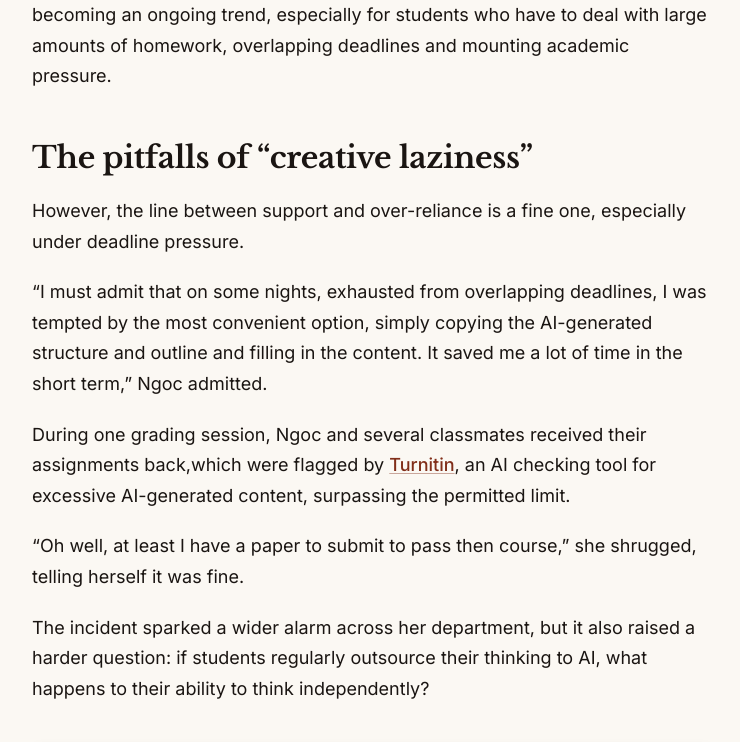
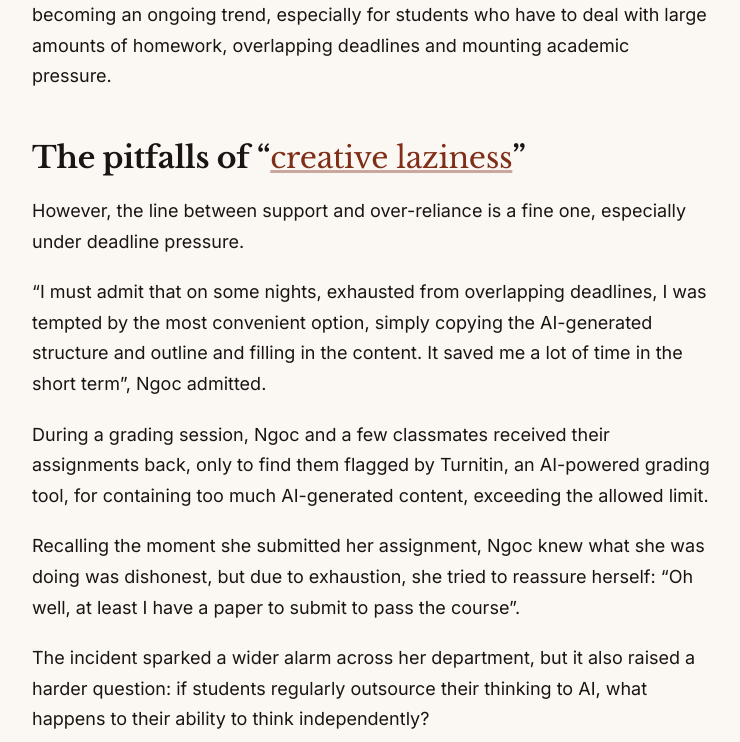
Before and after one commit to unemploydev74/newpaper-website, a Next.js app: page / in a window 1280 px wide. Shown: the part 2040-2782 px from the top of the page, without its empty margins (56-796 px from the left). Built offline with nearby package versions, Linux system fonts and the light colour scheme.

Commit message:
change content

```diff
--- a/components/article-body.tsx
+++ b/components/article-body.tsx
@@ -37,8 +37,8 @@ export function ArticleBody() {
           </span>
           anoi, late at night, a third-year double-major student in English
           Linguistics and International Communication, Minh Ngoc, stared at a
-          blank Word document. She had a final project assignment, and{" "}
-          <Hyperlink href="https://shorturl.at/FKj2L">ChatGPT</Hyperlink> blinked on her screen,
+          blank Word document. She had a final project assignment, and
+          ChatGPT blinked on her screen,
           seemingly ready to write it in seconds, yet Minh Ngoc hesitated.
         </p>
         <p>
@@ -82,7 +82,7 @@ export function ArticleBody() {
 
       {/* Section 2 */}
       <h2 className="mt-12 scroll-mt-24 font-serif text-[1.75rem] font-bold leading-[1.2] tracking-[-0.01em] text-foreground md:text-3xl">
-        The pitfalls of &ldquo;creative laziness&rdquo;
+        The pitfalls of &ldquo;<Hyperlink href="">creative laziness</Hyperlink>&rdquo;
       </h2>
       <div className="mt-5 space-y-5 text-base leading-[1.7] text-foreground md:text-lg">
         <p>
@@ -93,18 +93,18 @@ export function ArticleBody() {
           &ldquo;I must admit that on some nights, exhausted from overlapping
           deadlines, I was tempted by the most convenient option, simply
           copying the AI-generated structure and outline and filling in the
-          content. It saved me a lot of time in the short term,&rdquo; Ngoc
+          content. It saved me a lot of time in the short term&rdquo;, Ngoc
           admitted.
         </p>
         <p>
-          During one grading session, Ngoc and several classmates received their
-          assignments back,which were flagged by {" "}
-          <Hyperlink href="https://shorturl.at/cwhEI">Turnitin</Hyperlink>, an AI checking tool for
-          excessive AI-generated content, surpassing the permitted limit.
+          During a grading session, Ngoc and a few classmates received their
+          assignments back, only to find them flagged by Turnitin, an AI-powered
+          grading tool, for containing too much AI-generated content, exceeding
+          the allowed limit.
         </p>
-        <p>
-          &ldquo;Oh well, at least I have a paper to submit to pass then
-          course,&rdquo; she shrugged, telling herself it was fine.
+        <p>Recalling the moment she submitted her assignment, Ngoc knew what she was
+          doing was dishonest, but due to exhaustion, she tried to reassure herself:
+           “Oh well, at least I have a paper to submit to pass the course”.
         </p>
         <p>
           The incident sparked a wider alarm across her department, but it also
@@ -210,11 +210,15 @@ export function ArticleBody() {
             b: "to better assess students' understanding of their own arguments.",
           },
           {
-            h: "Fostering a culture of transparency ",
-            b: "about AI use, so the technology becomes a declared tool rather than a hidden crutch.",
+            h: (
+              <>
+                Fostering a <Hyperlink href="">culture of transparency about AI</Hyperlink> use.
+              </>
+            ),
+            b: " so the technology becomes a declared tool rather than a hidden crutch.",
           },
         ].map((item, i) => (
-          <li key={item.h} className="flex gap-4">
+          <li key={i} className="flex gap-4">
             <span className="mt-2 size-1.5 shrink-0 rounded-full bg-primary">
             </span>
             <span>
@@ -253,9 +257,8 @@ export function ArticleBody() {
 
       <div className="mt-5 space-y-5 text-base leading-[1.7] text-foreground md:text-lg">
         <p>
-          Back in her room, as the clock crept toward 3 a.m., Minh Ngoc made her
-          choice: she closed Gemini AI and started typing in her own words and
-          voice.
+          Back in her room, Minh Ngoc made her choice as the clock crept toward 3 AM.
+          She closed  ChatGPT and started typing in her own words and voice.
         </p>
         <p className="leading-[1.4] tracking-[-0.01em] ">
           AI holds up a mirror that reflects what students could produce but
```
